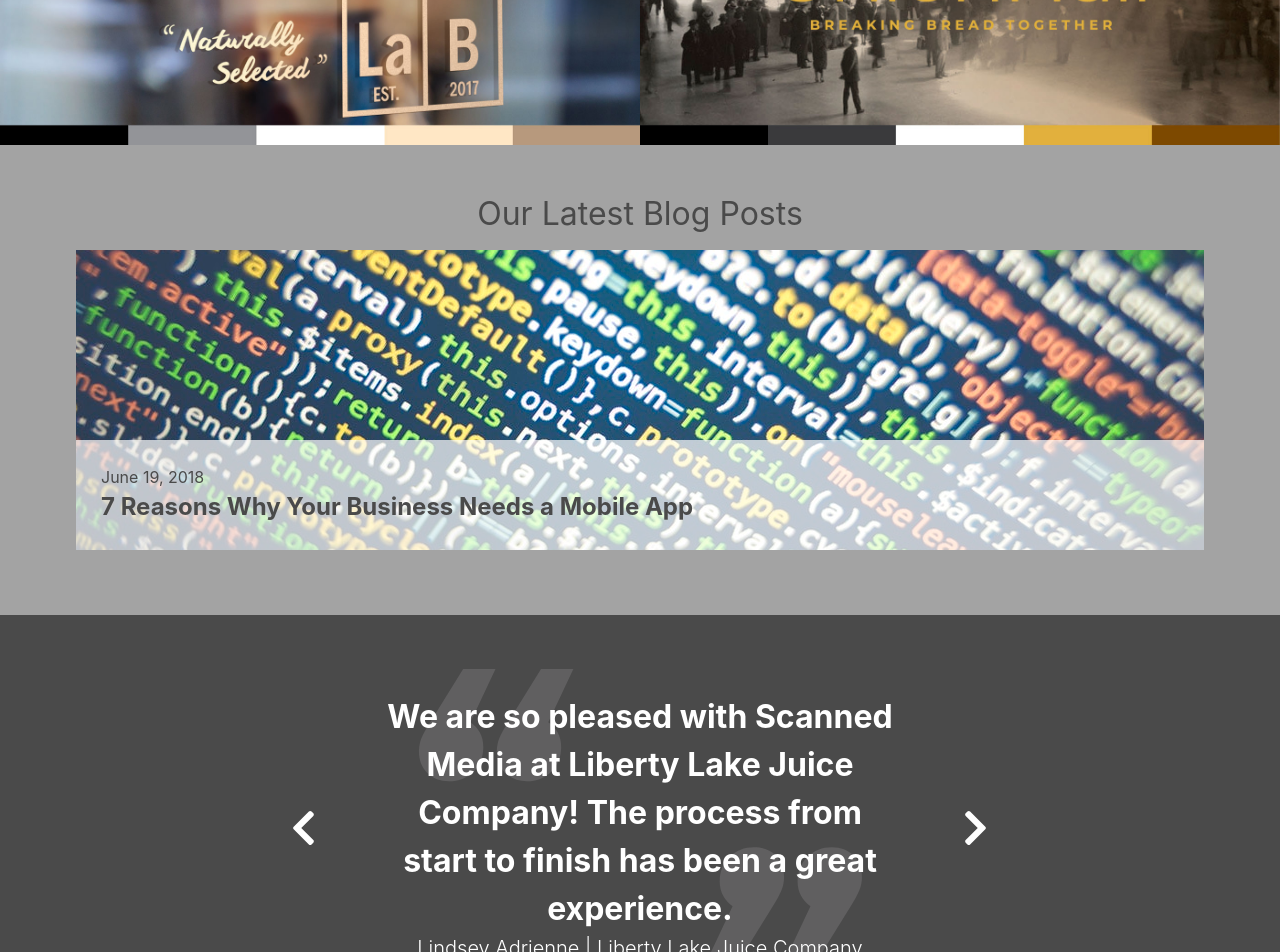
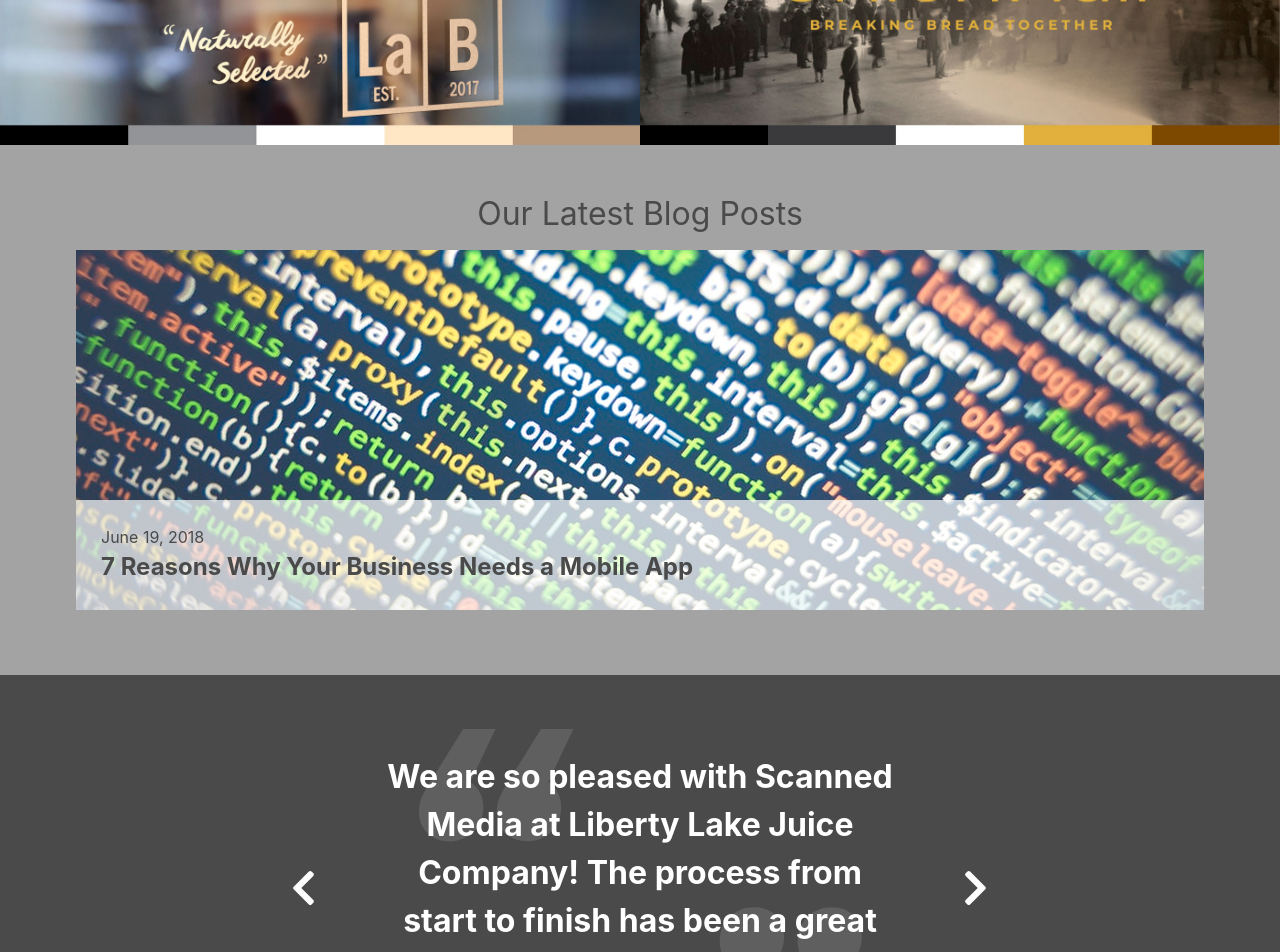
Before and after one commit to scannedmedia/scannedmedia, a Jekyll site: the page built from index.markdown, in a window 1280 px wide. Shown: the part 2300-3252 px from the top of the page. Built offline with Jekyll 4.4.1, drawn with Linux system fonts in a browser that asks for light colours; nearby versions of some CDN libraries.

Commit message:
editing blog post size

```diff
--- a/_includes/blog.html
+++ b/_includes/blog.html
@@ -4,7 +4,7 @@
 <!--    use a conditional to iterate through an int -->
     <article class="column">
       <a href="{{post.url}}">
-        <div class="blog-images" class="is-fullwidth" style="background-image: url({{ post.image }}); width:100%; height:300px;">
+        <div class="blog-images" class="is-fullwidth" style="background-image: url({{ post.image }}); width:100%; height:360px;">
           <div class="featured-content" style="width:100%; height:100%;">
             <div class="blog-posts has-text-grey-dark">
               <h4 class="is-size-6"><time datetime="{{posts[0].date}}" >{{page.date | date: '%B %d, %Y' }}</time></h4>
--- a/_layouts/default.html
+++ b/_layouts/default.html
@@ -87,7 +87,25 @@
       <div class="has-text-centered is-size-3 has-text-weight-bold">
         <h3>Our Latest Blog Posts</h3>
       </div>
-      {% include blog.html %}
+      <div class="container is-widescreen center is-fullwidth" style="width:100%;">
+          <div class="columns is-multiline posts">
+            {% for post in site.posts limit: 1 %}
+        <!--    use a conditional to iterate through an int -->
+            <article class="column">
+              <a href="{{post.url}}">
+                <div class="blog-images" class="is-fullwidth" style="background-image: url({{ post.image }}); width:100%; height:360px;">
+                  <div class="featured-content" style="width:100%; height:100%;">
+                    <div class="blog-posts has-text-grey-dark">
+                      <h4 class="is-size-6"><time datetime="{{posts[0].date}}" >{{page.date | date: '%B %d, %Y' }}</time></h4>
+                      <h2 class="has-text-weight-bold is-size-4">{{ post.title }}</h2>
+                    </div>
+                  </div>
+                </div>
+              </a>
+            </article>
+            {% endfor %}
+          </div>
+        </div>
     </section>
 
     <section class="section testimonials has-background-grey-dark">
```
